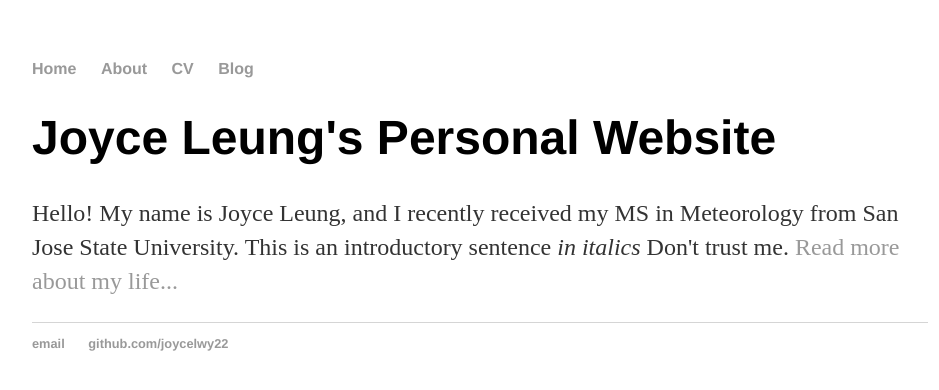
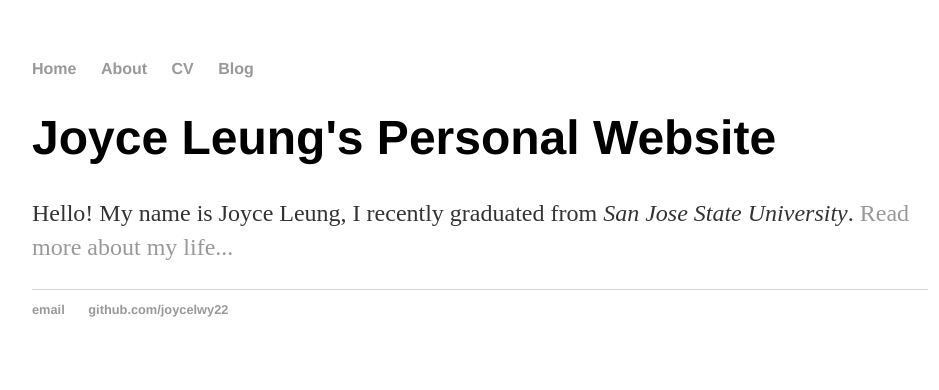
Before and after one commit to joycelwy22/joycelwy22.github.io, a Jekyll site: the page index.html, which Jekyll copies as it is, in a window 1280 px wide. Shown: the top 390 px of the page, without its empty margins (160-1099 px from the left). Built offline with Jekyll 4.4.1, drawn with Linux system fonts in a browser that asks for light colours.

Commit message:
Update index.html

```diff
--- a/index.html
+++ b/index.html
@@ -1,9 +1,30 @@
----
-layout: default
-title: Joyce Leung's Personal Website
----
-<div class="blurb">
-	<h1>Joyce Leung's Personal Website</h1>
-	<p>Hello! My name is Joyce Leung, and I recently received my MS in Meteorology from San Jose State University.
-		This is an introductory sentence <em>in italics</em> Don't trust me. <a href="/about">Read more about my life...</a></p>
-</div><!-- /.blurb -->
+<!DOCTYPE html>
+<html>
+	<head>
+		<title>Joyce Leung's Personal Website</title>
+		<!-- link to main stylesheet -->
+		<link rel="stylesheet" type="text/css" href="/css/main.css">
+	</head>
+	<body>
+		<nav>
+    		<ul>
+        		<li><a href="/">Home</a></li>
+	        	<li><a href="/about">About</a></li>
+        		<li><a href="/cv">CV</a></li>
+        		<li><a href="/blog">Blog</a></li>
+    		</ul>
+		</nav>
+		<div class="container">
+    		<div class="blurb">
+        		<h1>Joyce Leung's Personal Website</h1>
+				<p>Hello! My name is Joyce Leung, I recently graduated from <em>San Jose State University</em>. <a href="/about">Read more about my life...</a></p>
+    		</div><!-- /.blurb -->
+		</div><!-- /.container -->
+		<footer>
+    		<ul>
+        		<li><a href="mailto:joyceweiyin.leung@gmail.com">email</a></li>
+        		<li><a href="https://github.com/joycelwy22">github.com/joycelwy22</a></li>
+			</ul>
+		</footer>
+	</body>
+</html>
```
